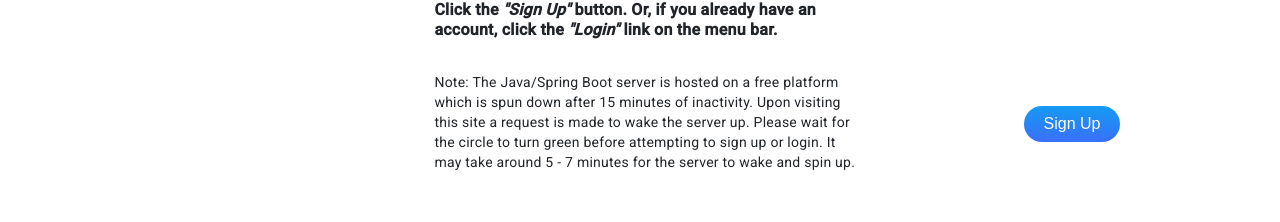
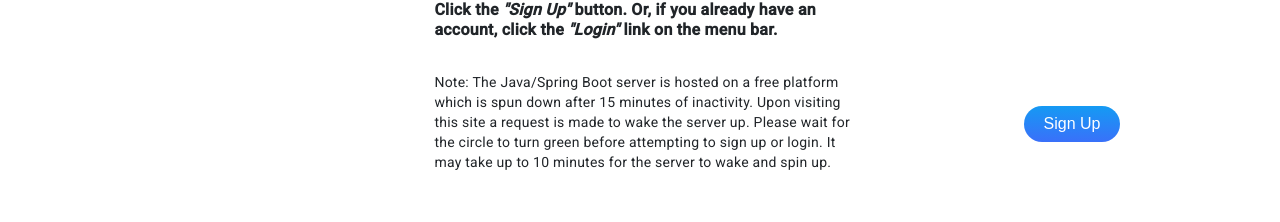
Before and after one commit to kurtreyn/angular-login, an Angular app: page /home in a window 1280 px wide. Shown: the part 237-459 px from the top of the page. Built offline with nearby package versions, Linux system fonts and the light colour scheme; no server answers.

Commit message:
update text about tiem for server to wake up

```diff
--- a/src/app/components/content/content.component.html
+++ b/src/app/components/content/content.component.html
@@ -19,8 +19,8 @@
         Note: The Java/Spring Boot server is hosted on a free platform which is
         spun down after 15 minutes of inactivity. Upon visiting this site a
         request is made to wake the server up. Please wait for the circle to
-        turn green before attempting to sign up or login. It may take around 5 -
-        7 minutes for the server to wake and spin up.
+        turn green before attempting to sign up or login. It may take up to 10
+        minutes for the server to wake and spin up.
       </p>
 
       <br />
```
